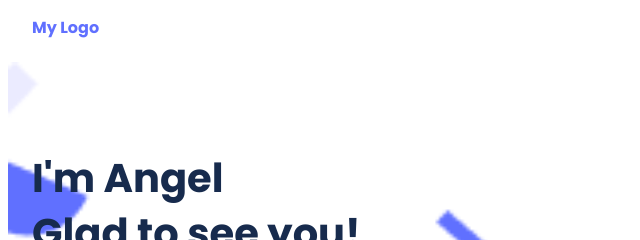
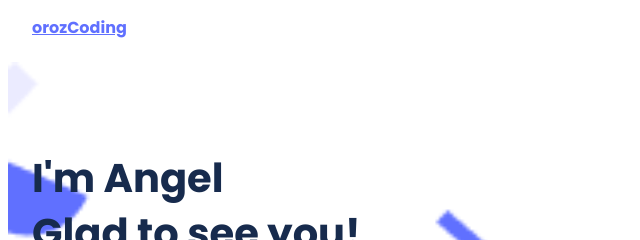
Before and after one commit to orozCoding/myportfolio, a plain HTML site: page index.html in a window 1280 px wide. Shown: the top 240 px of the page, 0-640 px from the left. Drawn offline with Linux system fonts and the light colour scheme.

Commit message:
Update: index.html → modified the logo and fixed typo

```diff
--- a/index.html
+++ b/index.html
@@ -13,7 +13,7 @@
 
     <header>
         <div class="head-bar d-flex">
-            <a class="head-bar logo">My Logo</a>
+            <a class="head-bar logo" href="#">orozCoding</a>
             <nav class="navbar">
                 <button type="button" name="Menu" class="navbar menu">
                     <img class="menu-button" src="img/icon/union.svg" alt="Menu Icon">
@@ -26,7 +26,7 @@
         <div class="headline-content d-flex">
             <h1 id="headline-title">I'm Angel</h1>
             <h2 id="headline-subtitle">Glad to see you!</h2>
-            <p id="headline-info">I’m a software developer! I can help you build a product , feature or website Look
+            <p id="headline-info">I’m a software developer! I can help you build a product, feature or website Look
                 through some of my work and experience! If you like what you see and have a project you need coded,
                 don’t hestiate to contact me.</p>
             <p class="headline-action clickeable">LET’S CONNECT</p>
```
